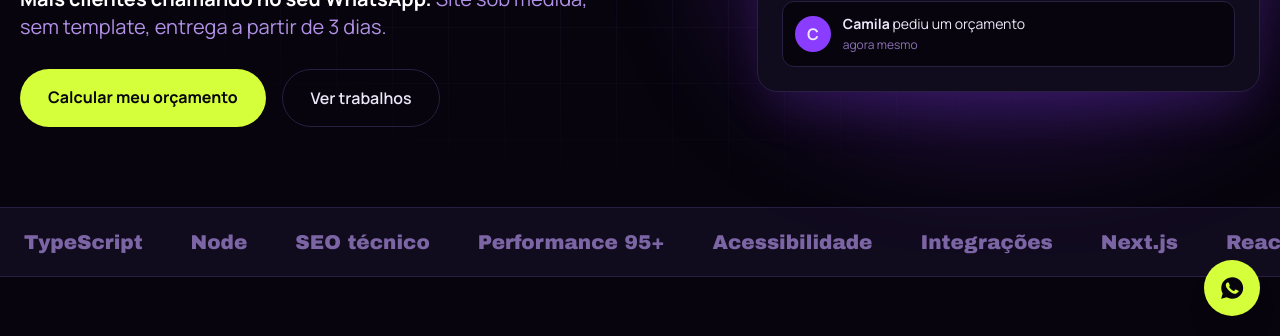
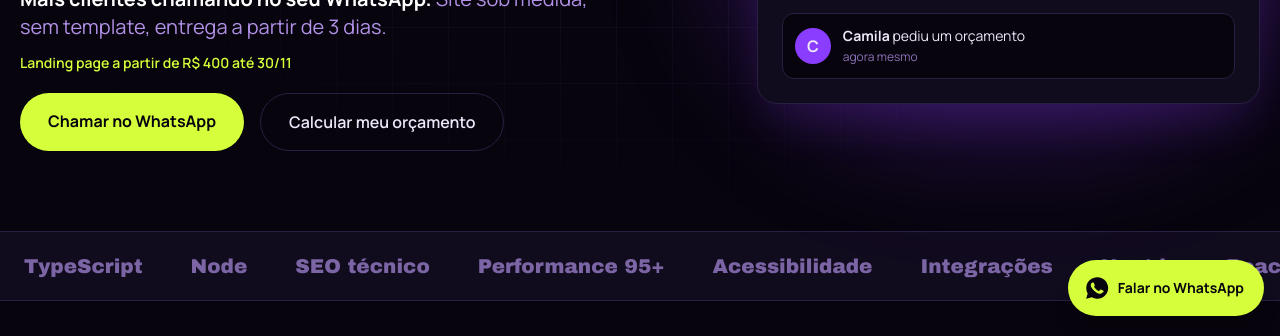
Before and after one commit to bockzim/DEVSTUDIO, a plain HTML site: page index.html in a window 1280 px wide. Shown: the part 464-800 px from the top of the page. Drawn offline with nearby package versions, Linux system fonts and the light colour scheme; a web font is replaced by a local one.

Commit message:
Hero com CTA de WhatsApp, linha de oferta, botão flutuante em pílula e atalho acima do orçamento
Co-Authored-By: Claude Sonnet 5.5 <noreply@anthropic.com>
Claude-Session: https://claude.ai/code/session_01Jy3oSqHzqh86GX9H6Cc9n3

```diff
--- a/index.html
+++ b/index.html
@@ -71,9 +71,10 @@
     </div>
     <div class="hero-in lg:self-start">
       <p class="text-lg sm:text-xl text-lilac/90 max-w-xl leading-snug"><b class="text-white">Mais clientes chamando no seu WhatsApp.</b> Site sob medida, sem template, entrega a partir de 3 dias.</p>
-      <div class="flex flex-col sm:flex-row gap-4 mt-7 [&>a]:text-center">
-        <a href="#orcamento" class="btn-volt rounded-full px-7 py-4">Calcular meu orçamento</a>
-        <a href="#trabalhos" class="rounded-full px-7 py-4 border border-line font-semibold hover:border-violet transition">Ver trabalhos</a>
+      <p class="mt-3 text-sm font-semibold text-volt">Landing page a partir de R$ 400 até 30/11</p>
+      <div class="flex flex-col sm:flex-row gap-4 mt-5 [&>a]:text-center">
+        <a id="heroWa" href="#" target="_blank" rel="noopener" class="btn-volt rounded-full px-7 py-4">Chamar no WhatsApp</a>
+        <a href="#orcamento" class="rounded-full px-7 py-4 border border-line font-semibold hover:border-violet transition">Calcular meu orçamento</a>
       </div>
     </div>
   </div>
@@ -124,6 +125,7 @@
 
 <!-- ORCAMENTO -->
 <section id="orcamento" class="max-w-5xl mx-auto px-5 py-20">
+  <p class="text-center text-sm text-lilac/90 mb-5">Prefere falar direto? <a id="orcWa" href="#" target="_blank" rel="noopener" class="text-volt font-semibold underline underline-offset-4">Chamar no WhatsApp</a></p>
   <div class="card p-6 md:p-12 relative overflow-hidden">
     <div class="absolute -right-24 -top-24 w-72 h-72 bg-volt/10 blur-3xl rounded-full"></div>
     <p class="relative inline-block bg-volt text-ink text-xs font-extrabold rounded-full px-3 py-1 mb-4">BLACK NOVEMBER · 65% OFF</p>
@@ -216,8 +218,8 @@
   </div>
 </footer>
 
-<a id="wpp" href="#" target="_blank" rel="noopener" aria-label="Falar no WhatsApp" class="fixed right-5 z-50 w-14 h-14 rounded-full bg-volt text-ink grid place-items-center shadow-xl hover:scale-110 transition" style="bottom:calc(20px + env(safe-area-inset-bottom,0px))">
-  <svg width="26" height="26" viewBox="0 0 24 24" fill="currentColor"><path d="M12 2a10 10 0 0 0-8.6 15L2 22l5.2-1.4A10 10 0 1 0 12 2zm5.2 14c-.2.6-1.300 1.200-1.800 1.200-.5.100-1 .2-3.300-.7-2.800-1.200-4.600-4-4.700-4.200-.1-.2-1.100-1.500-1.100-2.800s.7-2 1-2.300c.2-.3.500-.3.700-.3h.5c.2 0 .4 0 .6.500l.8 2c.1.200.1.300 0 .5l-.4.600c-.1.100-.3.300-.1.600.2.300.8 1.300 1.700 2.100 1.200 1 2.100 1.300 2.400 1.500.3.100.5.100.6-.1l.9-1.100c.2-.3.400-.2.600-.1l1.900.9c.3.100.5.200.5.300.1.200.1.800-.1 1.300z"/></svg>
+<a id="wpp" href="#" target="_blank" rel="noopener" aria-label="Falar no WhatsApp" class="fixed right-4 z-50 h-14 pl-4 pr-5 rounded-full bg-volt text-ink inline-flex items-center gap-2 font-bold text-sm shadow-xl hover:scale-105 transition" style="bottom:calc(20px + env(safe-area-inset-bottom,0px))">
+  <svg width="26" height="26" viewBox="0 0 24 24" fill="currentColor"><path d="M12 2a10 10 0 0 0-8.6 15L2 22l5.2-1.4A10 10 0 1 0 12 2zm5.2 14c-.2.6-1.300 1.200-1.800 1.200-.5.100-1 .2-3.300-.7-2.800-1.200-4.600-4-4.700-4.200-.1-.2-1.100-1.500-1.100-2.800s.7-2 1-2.300c.2-.3.500-.3.700-.3h.5c.2 0 .4 0 .6.500l.8 2c.1.200.1.300 0 .5l-.4.600c-.1.100-.3.300-.1.600.2.300.8 1.300 1.700 2.100 1.200 1 2.100 1.300 2.400 1.500.3.100.5.100.6-.1l.9-1.100c.2-.3.400-.2.600-.1l1.900.9c.3.100.5.200.5.300.1.200.1.800-.1 1.300z"/></svg><span>Falar no WhatsApp</span>
 </a>
 
 <script src="js/config.js"></script>
--- a/js/main.js
+++ b/js/main.js
@@ -2,7 +2,7 @@ const $=s=>document.querySelector(s),brl=n=>n.toLocaleString("pt-BR",{style:"cur
 const wa=t=>`https://wa.me/${CFG.whatsapp}?text=${encodeURIComponent(t+(TRK.ref?`\n\n(ref: ${TRK.ref})`:""))}`;
 $("#yr").textContent=new Date().getFullYear();
 $("#wpp").href=wa("Olá! Vim pelo seu site e quero conversar sobre um projeto.");
-$("#lnWa").href=wa("Olá! Vim pelo seu site.");$("#lnIg").href=CFG.instagram;
+$("#lnWa").href=wa("Olá! Vim pelo seu site.");$("#heroWa").href=wa("Olá! Vi o anúncio e quero um site para o meu negócio.");$("#orcWa").href=$("#heroWa").href;$("#lnIg").href=CFG.instagram;
 
 // menu
 const mb=$("#menuBtn"),mn=$("#menu");
```
